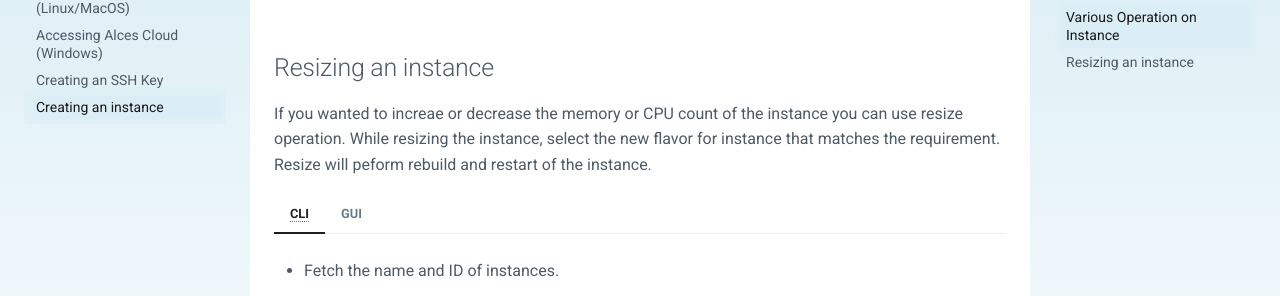
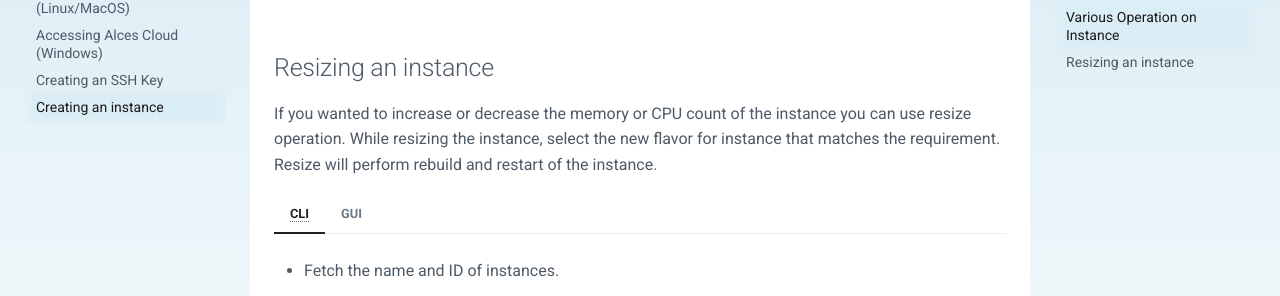
Before and after one commit to alces-software/alces-cloud-docs, an MkDocs documentation site: the page built from docs/docs/starter/instance.md, in a window 1280 px wide and 900 px high, scrolled down 4107 px. Shown: the part 156-452 px from the top of the window. Built offline with MkDocs 1.6.1 and Material for MkDocs 9.7.7, drawn with Linux system fonts in a browser that asks for light colours; comment, search, counter and statistics services are not loaded; the version menu is left out.

Commit message:
spelling

```diff
--- a/docs/docs/starter/instance.md
+++ b/docs/docs/starter/instance.md
@@ -186,7 +186,7 @@ A user can observe various operation on instance like stop, start, pause, suspen
 
 ## Resizing an instance
 
-If you wanted to increae or decrease the memory or CPU count of the instance you can use resize operation. While resizing the instance, select the new flavor for instance that matches the requirement. Resize will peform rebuild and restart of the instance.
+If you wanted to increase or decrease the memory or CPU count of the instance you can use resize operation. While resizing the instance, select the new flavor for instance that matches the requirement. Resize will perform rebuild and restart of the instance.
 
 === "CLI"
     -  Fetch the name and ID of instances.
```
